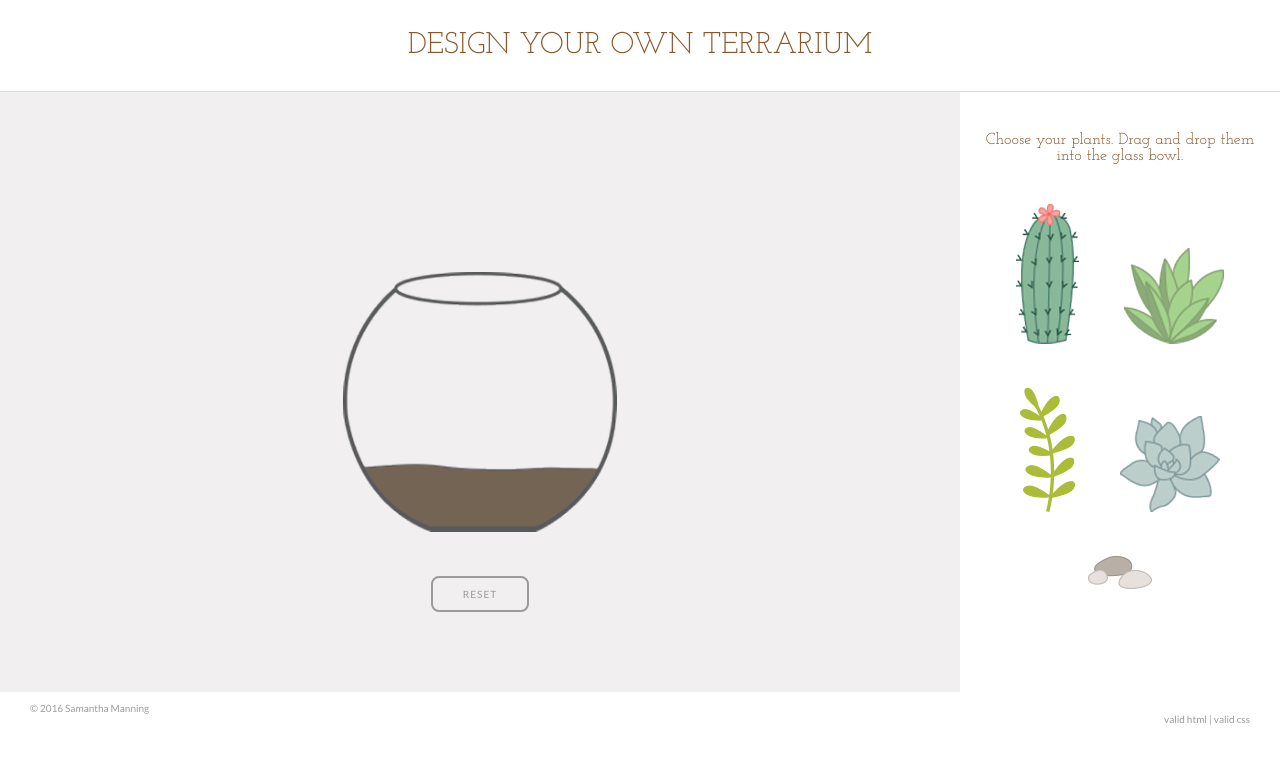
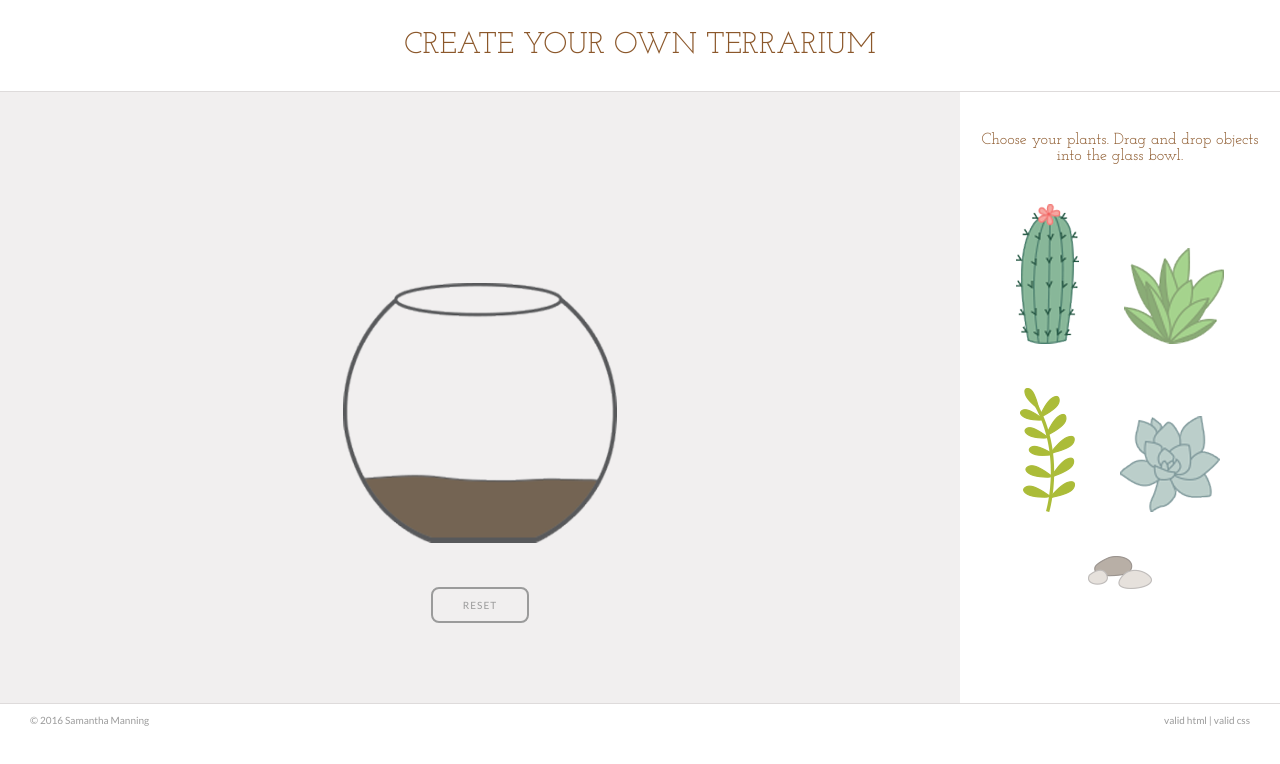
Before and after one commit to samanning/ex5, a plain HTML site: page index.html in a window 1280 px wide. Drawn offline with nearby package versions, Linux system fonts and the light colour scheme.

Commit message:
add header and borders

```diff
--- a/css/ex5.css
+++ b/css/ex5.css
@@ -36,6 +36,7 @@ ul {
 
 nav {
     background-color: #ffffff;
+    border-bottom: thin solid #DEDBDB;
 }
 
 #main {
@@ -46,6 +47,7 @@ footer {
     font-family: 'Lato', sans-serif;
     font-size: 10px;
     color: #9B9B9B;
+    border-top: thin solid #DEDBDB;
 }
 
 footer a{
@@ -75,7 +77,7 @@ nav {
     display: block;
     width: 25%;
     float: right;
-    padding: 40px 20px 100px 20px;
+    padding: 40px 20px 90px 20px;
 }
 
 nav h4 {
--- a/index.html
+++ b/index.html
@@ -3,7 +3,7 @@
 
 <head>
     <meta charset="utf-8">
-    <title>Design a Terrarium</title>
+    <title>Create a Terrarium</title>
 
     <!--css link-->
     <link href="css/jquery-ui.min.css" rel="stylesheet">
@@ -20,10 +20,10 @@
 
 <body>
     <header>
-        <h2 class="center container">Design your own terrarium</h2>
+        <h2 class="center container">Create your own terrarium</h2>
     </header>
     <nav>
-        <h4>Choose your plants. Drag and drop them into the glass bowl.</h4>
+        <h4>Choose your plants. Drag and drop objects into the glass bowl.</h4>
         <ul>
             <li><img src="media/cactus.png" alt="cactus" width="63" height="140" class="object"></li>
             <li><img src="media/plant2.png" alt="succulent" width="100" height="96" class="object"></li>
@@ -34,6 +34,7 @@
     </nav>
 
     <section id="main">
+        <h6>filler</h6>
         <img src="media/bowl2.png" alt="terrarium bowl" width="274" height="300" class="bowl">
         <aside id="reset">
             <a class="button">Reset</a>
```
